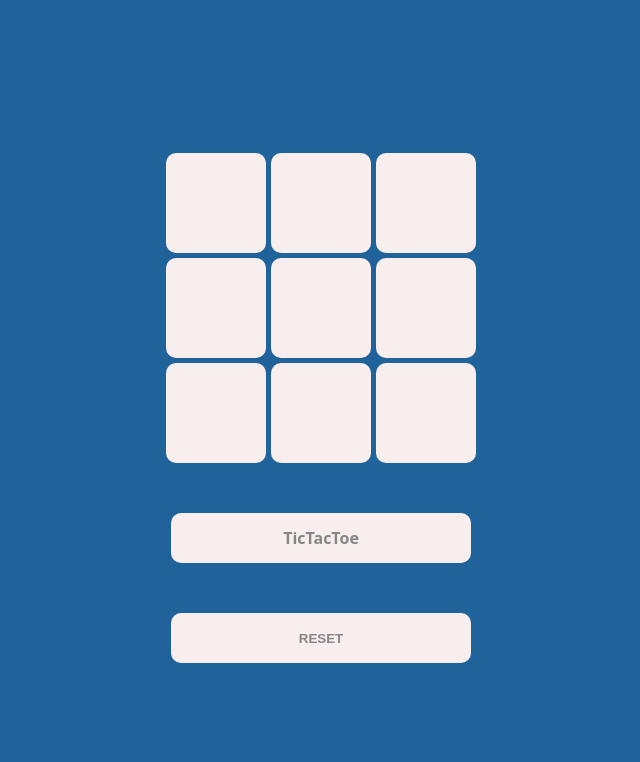
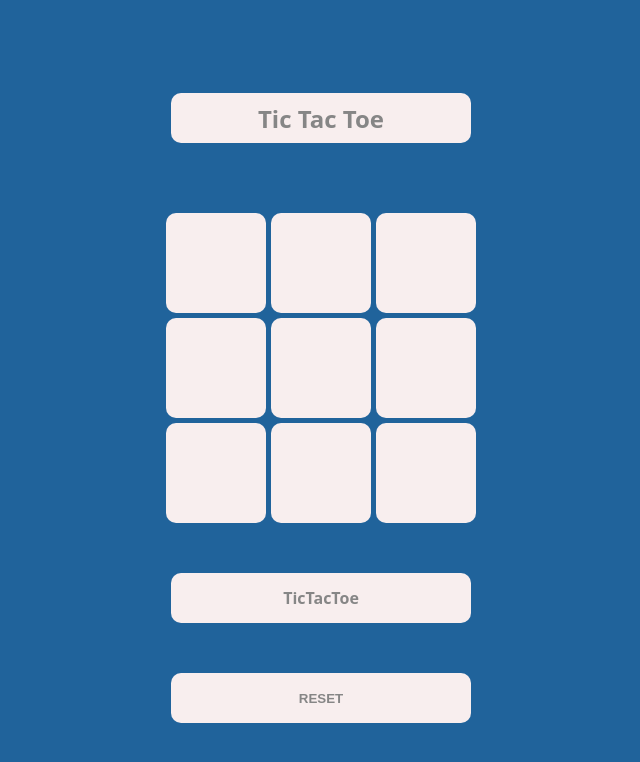
Before and after one commit to Kenny-Morales/tictactoe, a plain HTML site: page index.html in a window 1280 px wide. Shown: the whole page, without its empty margins (319-959 px from the left). Drawn offline with Linux system fonts and the light colour scheme.

Commit message:
Cleaned up UI

```diff
--- a/index.html
+++ b/index.html
@@ -6,7 +6,8 @@
     <meta name="viewport" content="width=device-width, initial-scale=1.0">
     <link rel="stylesheet" href="styles.css">
     <script src="script.js"></script>
-    <title>Document</title>
+    <title>TicTacToe</title>
+    <div class="title">Tic Tac Toe</div>
     <div class="gameBoard">
         <div class="card" id="1" onclick="userInput(1)"></div>
         <div class="card" id="2" onclick="userInput(2)"></div>
--- a/styles.css
+++ b/styles.css
@@ -1,8 +1,9 @@
 :root {
-    --primary: #20639B;
+  --primary: #20639b;
   --secondary: rgb(248, 238, 238);
   --marker: #868686;
-    font-family: system-ui, -apple-system, BlinkMacSystemFont, 'Segoe UI', Roboto, Oxygen, Ubuntu, Cantarell, 'Open Sans', 'Helvetica Neue', sans-serif;
+  font-family: system-ui, -apple-system, BlinkMacSystemFont, "Segoe UI", Roboto,
+    Oxygen, Ubuntu, Cantarell, "Open Sans", "Helvetica Neue", sans-serif;
   border-radius: 10px;
 }
 body {
@@ -32,7 +33,7 @@ body {
   font-weight: 600;
   color: var(--marker);
 }
-.winner{
+.winner {
   display: flex;
   justify-content: center;
   align-items: center;
@@ -44,3 +45,16 @@ body {
   font-weight: 700;
   color: var(--marker);
 }
+.title {
+  display: flex;
+  justify-content: center;
+  align-items: center;
+  width: 300px;
+  height: 50px;
+  background-color: var(--secondary);
+  border-radius: 10px;
+  font-weight: 700;
+  color: var(--marker);
+  font-size: 1.5rem;
+  margin-bottom: 20px;
+}
```
Lines whose indentation alone changed are shown as unchanged.
